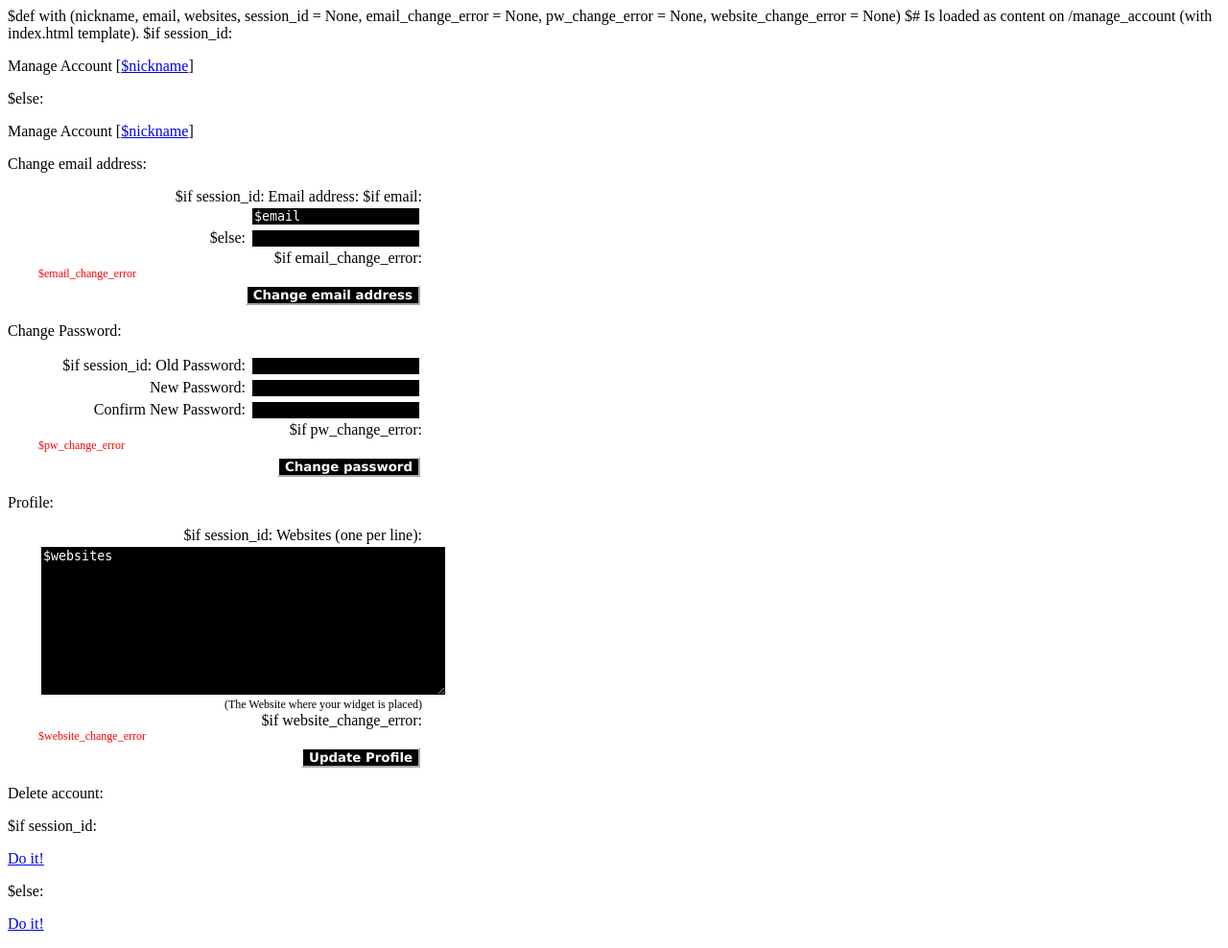
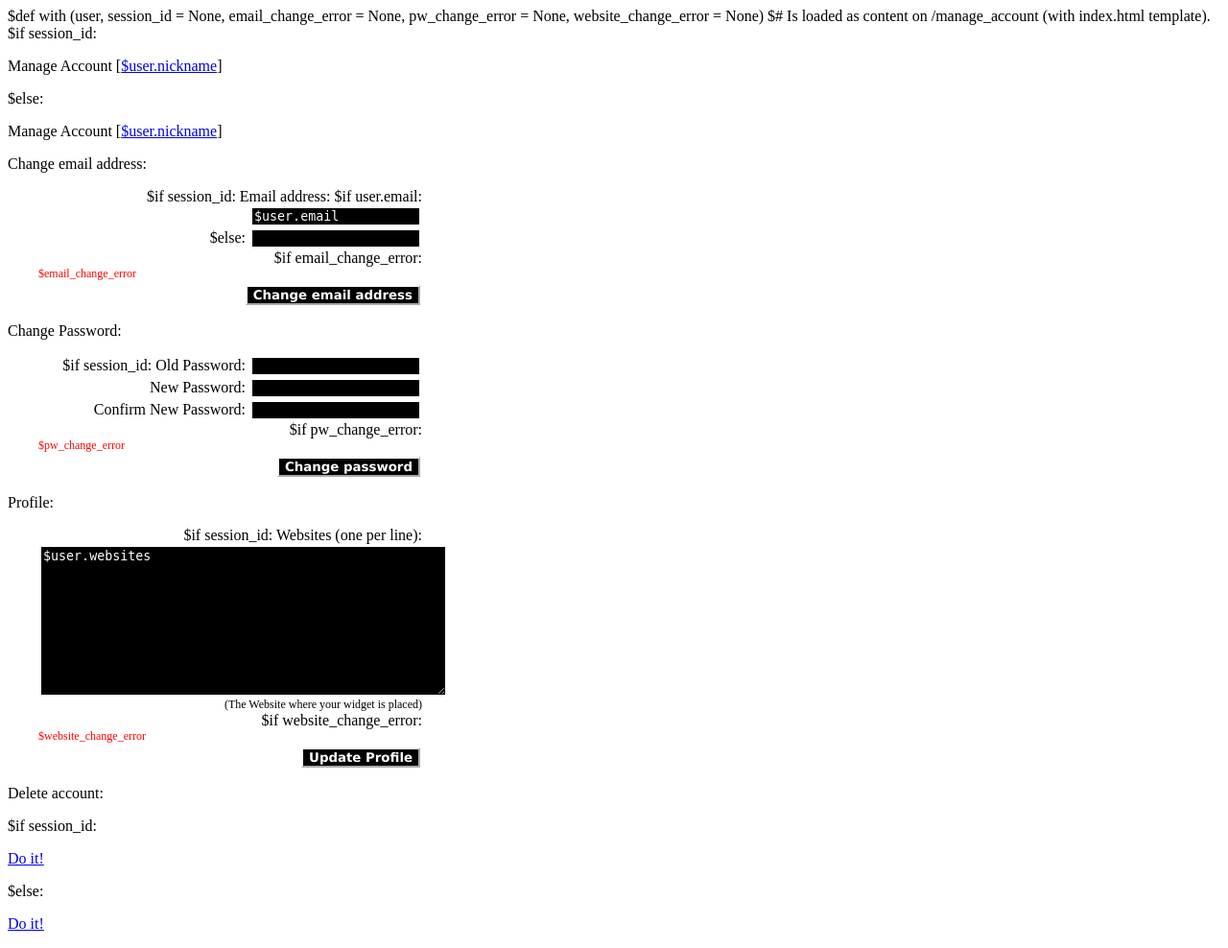
Before and after one commit to miri64/give-datalove, a Python web app: template templates/manage_account.html in a window 1280 px wide. Shown: the whole page at 96% size. Run offline with Jinja, Linux system fonts and the light colour scheme; the template is opened without the code that fills it, so the values that code supplies are empty.

Commit message:
templates/*.html: die templates dann auch :D

```diff
--- a/templates/index.html
+++ b/templates/index.html
@@ -28,7 +28,7 @@
                 <li><a href="/logoff">Logoff</a></li>
                 <li><a href="/manage_account">Manage account</a></li>
                 <li><a href="/history">History</a></li>
-            <li><a href="http://give.datalove.me/widget">Widget for website</a></li>
+            <li><a href="http://datalove.me/widget">Widget for website</a></li>
             <li><a href="http://datalove.me/give/about.html">About give.datalove.me</a>
             $if session_id:
                 <li><a href="/users?sid=$session_id">Loverz</a></li>
--- a/templates/manage_account.html
+++ b/templates/manage_account.html
@@ -1,4 +1,4 @@
-$def with (nickname, email, websites, session_id = None, email_change_error = None, pw_change_error = None, website_change_error = None)
+$def with (user, session_id = None, email_change_error = None, pw_change_error = None, website_change_error = None)
 $# Is loaded as content on /manage_account (with index.html template).
         <style type="text/css">
             input, textarea {
@@ -22,17 +22,17 @@
             }
         </style>
         $if session_id:
-            <p class="love">Manage Account [<a href='/?sid=$session_id'>$nickname</a>]</p>
+            <p class="love">Manage Account [<a href='/?sid=$session_id'>$user.nickname</a>]</p>
         $else:
-            <p class="love">Manage Account [<a href='/'>$nickname</a>]</p>
+            <p class="love">Manage Account [<a href='/'>$user.nickname</a>]</p>
         <p class="abouth">Change email address:</p>
         <form method="post" action="#">
             <div class="about" style="padding-left: 2em; text-align: right; width: 400px;">
                 $if session_id:
                     <input type="hidden" name="sid" value="$session_id">
                 Email address:
-                $if email:
-                    <input type="text" name="email" value="$email"/><br />
+                $if user.email:
+                    <input type="text" name="email" value="$user.email"/><br />
                 $else:
                     <input type="text" name="email"/><br />
                 $if email_change_error:
@@ -64,7 +64,7 @@
                 $if session_id:
                     <input type="hidden" name="sid" value="$session_id">
                 Websites (one per line):
-                <textarea name="websites" cols="50" rows="10">$websites</textarea><br />
+                <textarea name="websites" cols="50" rows="10">$user.websites</textarea><br />
                 <span style="font-size: 75%;margin-bottom: 2px;text-align: left;">(The Website where your widget is placed)</span><br />
                 $if website_change_error:
                     <div style="font-size: 75%;color: #ff0000;margin-bottom: 2px;text-align: left;">
--- a/templates/userpage.html
+++ b/templates/userpage.html
@@ -1,8 +1,8 @@
-$def with (nickname,received_datalove,available_datalove)
+$def with (user)
 $# Is loaded as content on / (with index.html template) if user is logged in.
-        <p class="love">Ohai <a href="/user/$nickname">$nickname</a>,</p>
+        <p class="love">Ohai <a href="/user/$user.nickname">$user.nickname</a>,</p>
         <p class="about">
-            U haz $received_datalove datalovez received and $available_datalove
+            U haz $user.received_love datalovez received and $user.available_love
             waiting to be spread.
         </p>
         <!--Place holder-->
```
